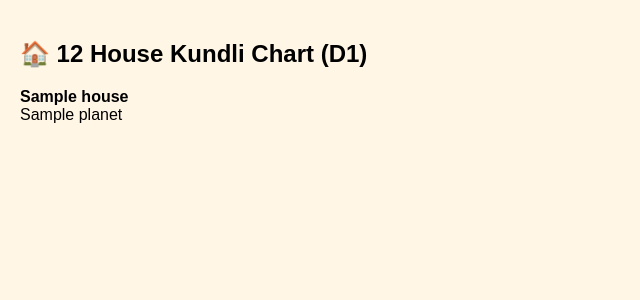
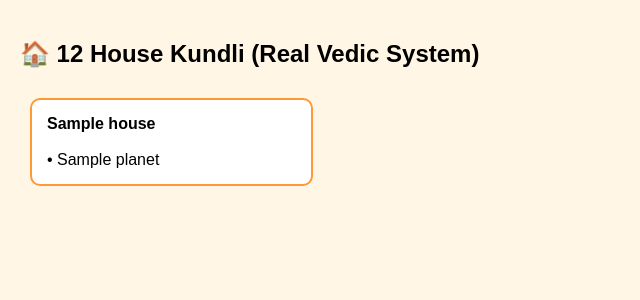
Before and after one commit to punithkumar686-sketch/astrology-app, a Flask app: template templates/chart.html in a window 1280 px wide. Shown: the part 48-348 px from the top of the page, without its empty margins (0-640 px from the left). Run offline with Flask 3, Linux system fonts and the light colour scheme; the template is opened without the code that fills it: most values are stand-ins (such as "Sample title", 1, 10 or a date in 2020).

Commit message:
Update chart.html

```diff
--- a/templates/chart.html
+++ b/templates/chart.html
@@ -2,14 +2,22 @@
 
 {% block content %}
 
-<h2>🏠 12 House Kundli Chart (D1)</h2>
+<h2>🏠 12 House Kundli (Real Vedic System)</h2>
 
 <div class="grid">
 
-    {% for house, planet in chart.items() %}
-    <div class="card">
-        <b>{{ house }}</b><br>
-        {{ planet }}
+    {% for house, planets in kundli.items() %}
+    <div class="box">
+        <b>{{ house }}</b><br><br>
+
+        {% if planets %}
+            {% for p in planets %}
+                • {{ p }}<br>
+            {% endfor %}
+        {% else %}
+            Empty
+        {% endif %}
+
     </div>
     {% endfor %}
 
```
